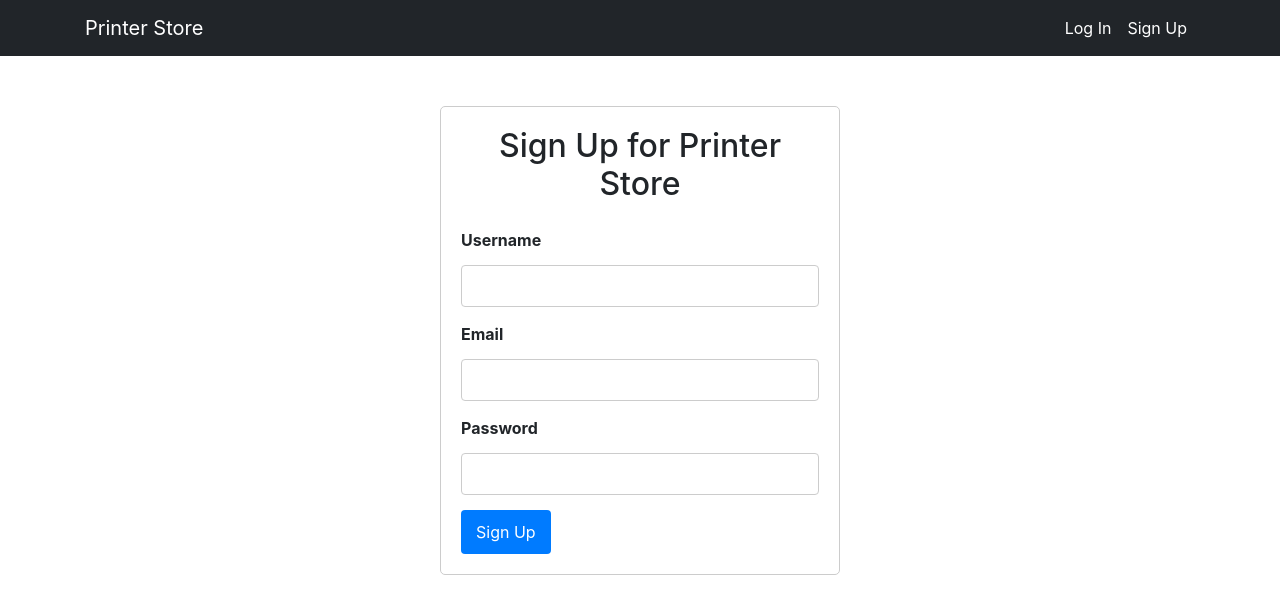
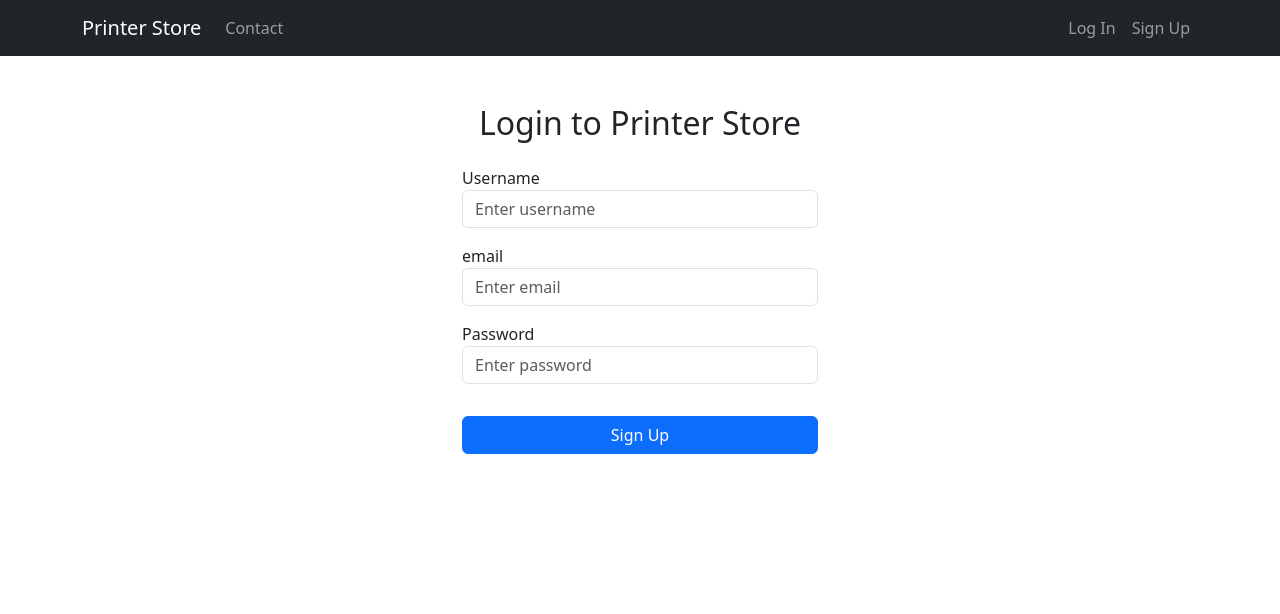
Before and after one commit to zukatooooo/Printers-Shop, a Flask app: page /signup in a window 1280 px wide. Shown: the top 614 px of the page. Run offline with Flask 3, Linux system fonts and the light colour scheme; some libraries are stand-ins or nearby versions.

Commit message:
second commit

```diff
--- a/main.py
+++ b/main.py
@@ -2,9 +2,8 @@ from flask import Flask, render_template
 
 app = Flask(__name__)
 
-@app.route("/<profile_id>")
-def homepage(profile_id):
-    print("profile id", profile_id)
+@app.route("/")
+def homepage():
     return render_template("index.html")
 
 @app.route("/login")
--- /dev/null
+++ b/templates/base.html
@@ -0,0 +1,42 @@
+<!DOCTYPE html>
+<html lang="en">
+<head>
+    <meta charset="UTF-8">
+    <title>Printer Store</title>
+    <link href="https://cdn.jsdelivr.net/npm/bootstrap@5.3.0/dist/css/bootstrap.min.css" rel="stylesheet">
+</head>
+<body>
+<nav class="navbar navbar-expand-lg navbar-dark bg-dark">
+    <div class="container">
+        <a class="navbar-brand" href="/">Printer Store</a>
+        <button class="navbar-toggler" type="button" data-bs-toggle="collapse" data-bs-target="#navbarNav"
+                aria-controls="navbarNav" aria-expanded="false" aria-label="Toggle navigation">
+            <span class="navbar-toggler-icon"></span>
+        </button>
+        <div class="collapse navbar-collapse" id="navbarNav">
+            <ul class="navbar-nav me-auto">
+                <li class="nav-item">
+                    <a class="nav-link" href="https://www.youtube.com/watch?v=h7gf5M04hdg">Contact</a>
+                </li>
+            </ul>
+            <ul class="navbar-nav">
+                <li class="nav-item">
+                    <a class="nav-link" href="/login">Log In</a>
+                </li>
+                <li class="nav-item">
+                    <a class="nav-link" href="/signup">Sign Up</a>
+                </li>
+            </ul>
+        </div>
+    </div>
+</nav>
+{% block body %}
+{% endblock %}
+
+{% block login %}
+{% endblock %}
+
+{% block signup %}
+{% endblock %}
+</body>
+</html>
--- a/templates/signup.html
+++ b/templates/signup.html
@@ -1,96 +1,36 @@
-<!DOCTYPE html>
-<html lang="en">
+{% extends "base.html" %}
 
-<head>
-    <meta charset="UTF-8">
-    <meta name="viewport" content="width=device-width, initial-scale=1.0">
-    <title>Sign Up - Printer Store</title>
-    <link rel="stylesheet" href="https://maxcdn.bootstrapcdn.com/bootstrap/4.5.2/css/bootstrap.min.css">
+{% block signup %}
 <style>
-        .custom-navbar {
-            background-color: #212529;
+    .form-group {
+        margin-bottom: 1rem;
     }
 
-        .custom-navbar .navbar-brand,
-        .custom-navbar .navbar-nav .nav-link {
-            color: #ffffff;
-        }
-
-        .form-container {
-            max-width: 400px;
-            margin: 0 auto;
-            padding: 20px;
-            border: 1px solid #ccc;
-            border-radius: 5px;
-            margin-top: 50px;
-        }
-
-        .form-container label {
-            font-weight: bold;
-        }
-
-        .form-container input {
+    .btn {
         width: 100%;
-            padding: 8px;
-            margin: 5px 0 15px;
-            box-sizing: border-box;
-            border: 1px solid #ccc;
-            border-radius: 4px;
-        }
-
-        .form-container button {
-            background-color: #007bff;
-            color: #fff;
-            padding: 10px 15px;
-            border: none;
-            border-radius: 4px;
-            cursor: pointer;
-        }
-
-        .form-container button:hover {
-            background-color: #0056b3;
+        margin-top: 1rem;
     }
 </style>
-</head>
-
-<body>
-    <nav class="navbar navbar-expand-lg navbar-dark custom-navbar">
-        <div class="container">
-            <a class="navbar-brand" href="/">Printer Store</a>
-            <button class="navbar-toggler" type="button" data-toggle="collapse" data-target="#navbarNav"
-                aria-controls="navbarNav" aria-expanded="false" aria-label="Toggle navigation">
-                <span class="navbar-toggler-icon"></span>
-            </button>
-            <div class="collapse navbar-collapse" id="navbarNav">
-                <ul class="navbar-nav ml-auto">
-                    <li class="nav-item">
-                        <a class="nav-link" href="/login">Log In</a>
-                    </li>
-                    <li class="nav-item">
-                        <a class="nav-link" href="/signup">Sign Up</a>
-                    </li>
-                </ul>
+<div class="container mt-5">
+    <h2 class="text-center mb-4">Login to Printer Store</h2>
+    <div class="row justify-content-center">
+        <div class="col-md-4">
+            <form action="/" method="GET">
+                <div class="form-group">
+                    <label for="username">Username</label>
+                    <input type="text" class="form-control" id="username" placeholder="Enter username">
                 </div>
+                <div class="form-group">
+                    <label for="email">email</label>
+                    <input type="email" class="form-control" id="email" placeholder="Enter email">
                 </div>
-    </nav>
-
-    <div class="container">
-        <div class="form-container">
-            <h2 class="text-center mb-4">Sign Up for Printer Store</h2>
-            <form>
-                <label for="username">Username</label>
-                <input type="text" id="username" name="username" required>
-
-                <label for="email">Email</label>
-                <input type="email" id="email" name="email" required>
-
+                <div class="form-group">
                     <label for="password">Password</label>
-                <input type="password" id="password" name="password" required>
-
-                <button type="submit">Sign Up</button>
+                    <input type="password" class="form-control" id="password" placeholder="Enter password">
+                </div>
+                <button type="submit" class="btn btn-primary">Sign Up</button>
             </form>
         </div>
     </div>
-</body>
-
-</html>
+</div>
+{% endblock %}
```
Also changed, not shown: templates/index.html (+9 -36 lines), templates/login.html (+10 -40 lines). Lines whose indentation alone changed are shown as unchanged.
